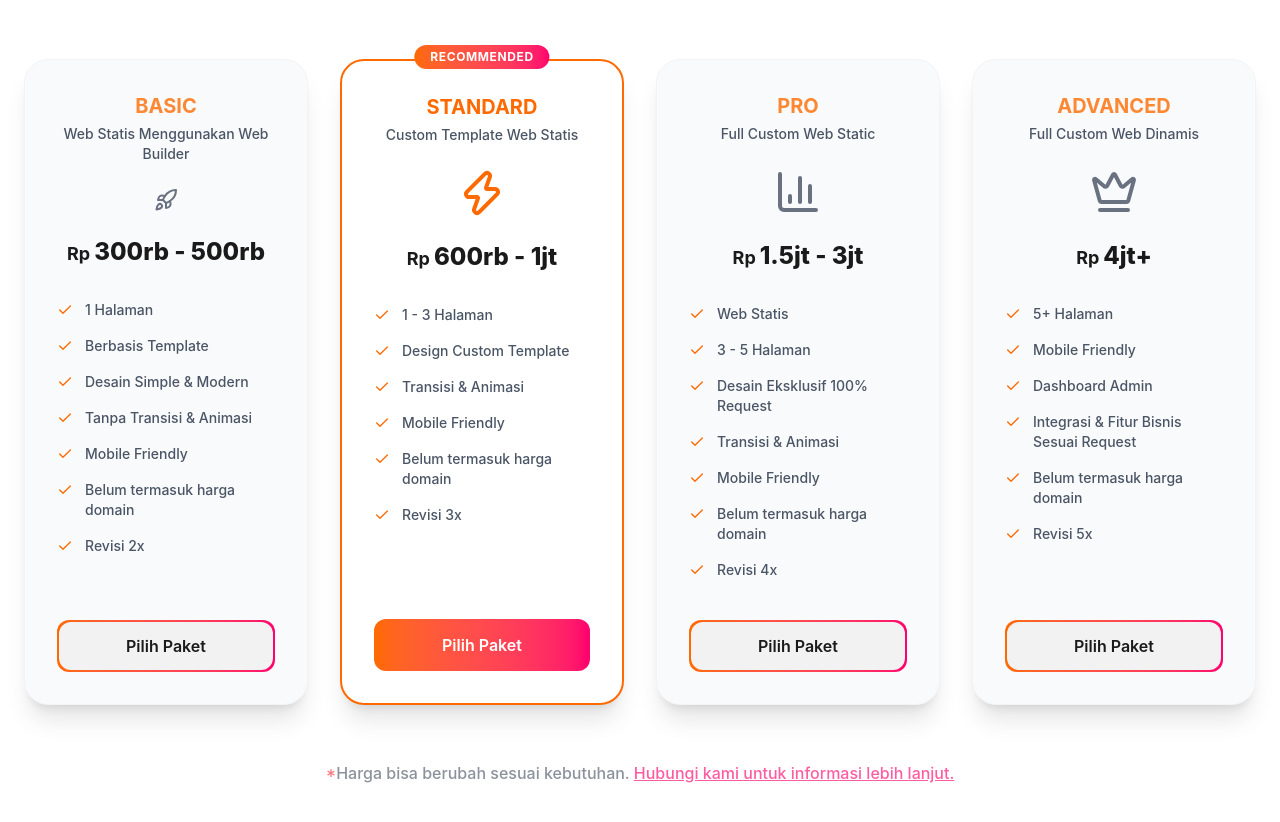
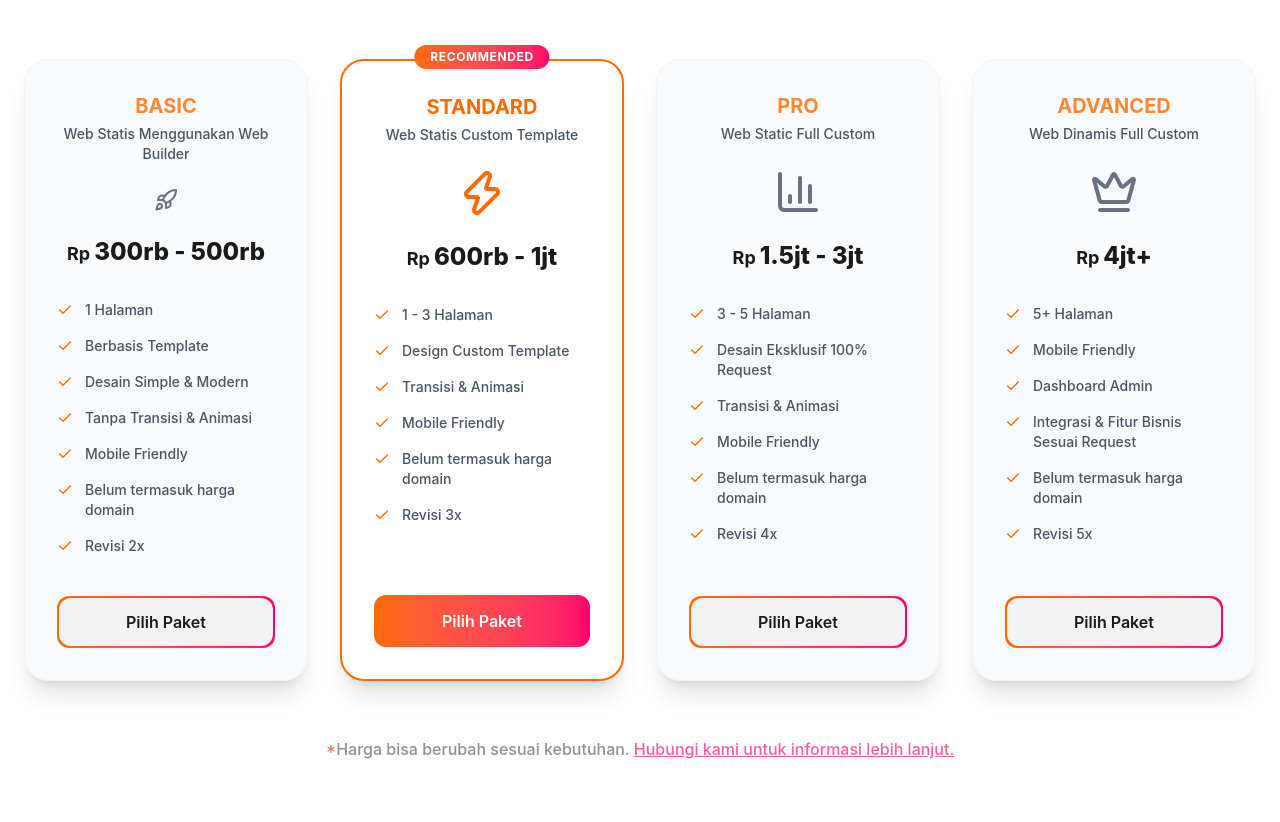
Before and after one commit to HaykalRadiandra/envteh, a React (Vite) app: page / in a window 1280 px wide. Shown: the part 2591-3413 px from the top of the page. Built offline with nearby package versions, Linux system fonts and the light colour scheme.

Commit message:
update(service.jsx): subtitle data pricing

```diff
--- a/src/components/Services.jsx
+++ b/src/components/Services.jsx
@@ -22,7 +22,7 @@ const Services = ({ isDarkMode }) => {
     },
     {
       name: "STANDARD",
-      subtitle: "Custom Template Web Statis",
+      subtitle: "Web Statis Custom Template",
       price: "600rb - 1jt",
       icon: <Zap className="w-12 h-12" />,
       features: [
@@ -37,11 +37,10 @@ const Services = ({ isDarkMode }) => {
     },
     {
       name: "PRO",
-      subtitle: "Full Custom Web Static",
+      subtitle: " Web Static Full Custom",
       price: "1.5jt - 3jt",
       icon: <BarChart3 className="w-12 h-12" />,
       features: [
-        "Web Statis",
         "3 - 5 Halaman",
         "Desain Eksklusif 100% Request",
         "Transisi & Animasi",
@@ -53,7 +52,7 @@ const Services = ({ isDarkMode }) => {
     },
     {
       name: "ADVANCED",
-      subtitle: "Full Custom Web Dinamis",
+      subtitle: " Web Dinamis Full Custom",
       price: "4jt+",
       icon: <Crown className="w-12 h-12" />,
       features: [
```
